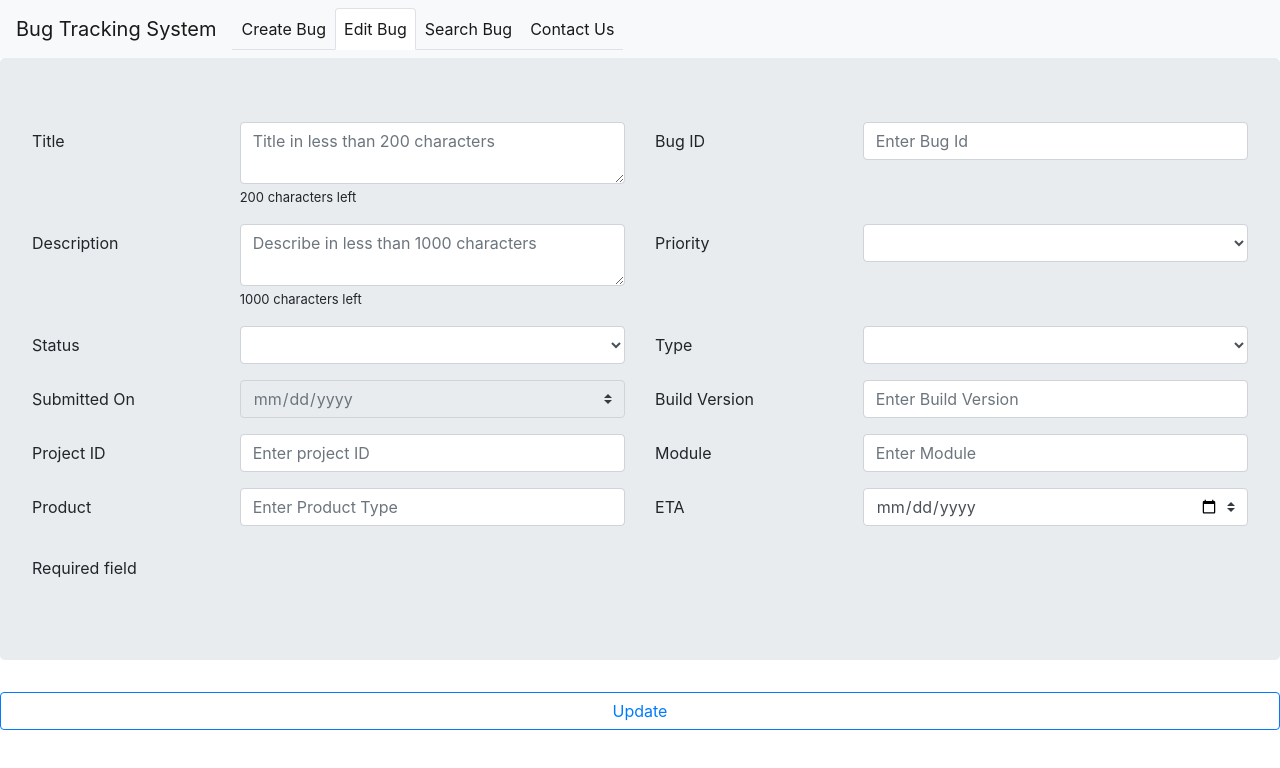
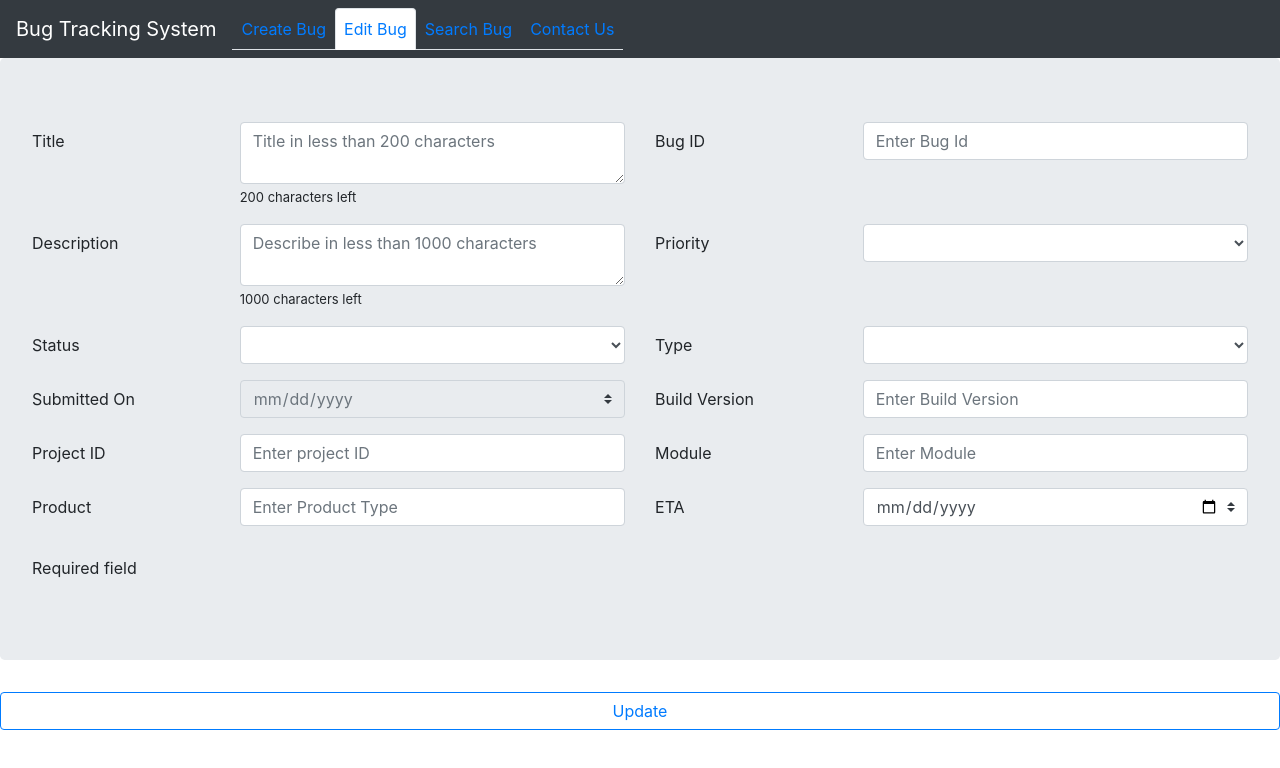
Before and after one commit to ibmmaseeh/BTS-ANGULAR, an Angular app: page /updateBug in a window 1280 px wide. Shown: the top 768 px of the page. Built offline with nearby package versions, Linux system fonts and the light colour scheme.

Commit message:
validations for ETA date in create and update bug

```diff
--- a/src/app/create-bug/create-bug.component.html
+++ b/src/app/create-bug/create-bug.component.html
@@ -21,21 +21,25 @@
 
 
   <form class="jumbotron required" id="createBug">
+
+    <div>
     <div>
       <div class="form-group row">
         <label for="colFormLabelLg" class="col-lg-2 col-form-label control-label">Title</label>
         <div class="col">
-          <textarea type="text" ngtrim="false" minlength="5" maxlength="200" class="form-control" placeholder="Title in less than 200 characters"
-            id="title" [(ngModel)]="bug.title" name="title" required></textarea>
+          <textarea type="text" ngtrim="false" minlength="5" maxlength="200" class="form-control"
+            placeholder="Title in less than 200 characters" id="title" [(ngModel)]="bug.title" name="title"
+            required></textarea>
 
-            <span style="font-size: small;"> {{200-bug.title.length}} characters left</span>
+          <span style="font-size: small;"> {{200-bug.title.length}} characters left</span>
         </div>
 
         <label for="colFormLabelLg" class="col-lg-2 col-form-label control-label">Description</label>
         <div class="col">
-          <textarea  ng-trim="false" maxlength="1000" class="form-control" placeholder="Describe in less than 1000 characters"
-            id="description" [(ngModel)]="bug.description" name="description" required></textarea>
-            <span style="font-size: small;">{{1000 - bug.description.length}} characters left</span>
+          <textarea ng-trim="false" maxlength="1000" class="form-control"
+            placeholder="Describe in less than 1000 characters" id="description" [(ngModel)]="bug.description"
+            name="description" required></textarea>
+          <span style="font-size: small;">{{1000 - bug.description.length}} characters left</span>
         </div>
 
       </div>
@@ -84,7 +88,7 @@
         <label for="colFormLabelLg" class="col-lg-2 col-form-label control-label">Type</label>
         <div class="col">
           <select class="form-control" id="type" [(ngModel)]="bug.type" name="type" required>
-            <option  disabled selected>Select Type</option>
+            <option disabled selected>Select Type</option>
             <option>PROBLEM_REQUEST</option>
             <option>CHANGE_REQUEST</option>
           </select>
@@ -96,7 +100,7 @@
 
         <div class="col">
           <input class="custom-select custom-select-md " type="date" id="submitOnDate" [(ngModel)]="bug.submitOnDate"
-            name="submitOnDate" required >
+            name="submitOnDate" required>
         </div>
 
       </div>
@@ -150,6 +154,7 @@
     <p style="margin-top:30px">
       <span class="required control-label"></span>Required field
     </p>
+    </div>
 
   </form>
 
@@ -163,4 +168,5 @@
 
 
 </body>
+
 </html>
--- a/src/app/create-bug/create-bug.component.ts
+++ b/src/app/create-bug/create-bug.component.ts
@@ -11,9 +11,18 @@ import { Bug } from '../Bug';
 export class CreateBugComponent implements OnInit {
   title: String = 'BugForm';
   bug: Bug = new Bug();
+  todayDate: Date= new Date();
+
 
 
   constructor(private bugService: BugService) { }
+
+  etaCheck(){
+    if(this.bug.etaDate<=this.todayDate.toDateString()){
+      alert('ETA Should not be past date');
+
+    }
+  }
   saveBug() {
     let createBug = (<HTMLInputElement>document.getElementById('createBug'))
     if (!createBug.checkValidity()) {
@@ -26,8 +35,10 @@ export class CreateBugComponent implements OnInit {
       alert("Bug saved...");
     },
       error => {
+        this.etaCheck();
+
         console.log(error);
-        alert(error.statusText);
+        alert('AN error occured, please retry.');
 
       }
     )
--- a/src/app/header/header.component.css
+++ b/src/app/header/header.component.css
@@ -0,0 +1,5 @@
+.navbar-dark .nav-item.active .nav-link,
+.navbar-dark .nav-item .nav-link:active,
+.navbar-dark .nav-item:hover .nav-link {
+    color:#007bff;
+}
--- a/src/app/header/header.component.html
+++ b/src/app/header/header.component.html
@@ -12,7 +12,7 @@
 </head>
 
 <body>
-  <nav class="navbar navbar-expand-lg navbar-light bg-light  ">
+  <nav class="navbar navbar-expand-lg navbar-dark bg-dark"  >
     <a class="navbar-brand" href="../index.html">Bug Tracking System</a>
     <button class="navbar-toggler" type="button" data-toggle="collapse" data-target="#navbarSupportedContent"
       aria-controls="navbarSupportedContent" aria-expanded="false" aria-label="Toggle navigation">
--- a/src/app/update-bug/update-bug.component.html
+++ b/src/app/update-bug/update-bug.component.html
@@ -134,7 +134,7 @@
         <input type="text" class="form-control" placeholder="Enter Product Type " id="product" [(ngModel)]="bug.product"
           name="product" required>
       </div>
-      <label for="colFormLabelLg" class="col-lg-2 col-form-label control-label">ETA</label>
+      <label for="colFormLabelLg" class="col-lg-2 col-form-label control-label"  > ETA</label>
 
       <div class="col-sm-4">
         <input class="custom-select custom-select-md " type="date" id="etaDate" [(ngModel)]="bug.etaDate" name="etaDate"
--- a/src/app/update-bug/update-bug.component.ts
+++ b/src/app/update-bug/update-bug.component.ts
@@ -10,10 +10,17 @@ import { STATUS } from "../STATUS";
 })
 export class UpdateBugComponent implements OnInit {
   //title: String = 'BugForm';
+  todayDate: Date= new Date();
   oldStatus: string;
   bug: Bug = new Bug();
   bugList:any;
   constructor(private bugService: BugService) { }
+  etaCheck(){
+    if(this.bug.etaDate<=this.todayDate.toDateString()){
+      alert('ETA Should not be past date');
+
+    }
+  }
   getBugName() {
     let endpointURL = 'http://localhost:8080/bug/';
     let bugTitle=(<HTMLInputElement>document.getElementById('title')).value;
@@ -87,6 +94,7 @@ else{
       },
 
       error => {
+
         if( this.oldStatus== 'NEW' && updatedBody.status!='ASSIGNED'){
           alert('Status not allowed, NEW bug can only be assigned.');
           return;
@@ -130,6 +138,7 @@ else{
           alert('A CLOSED bug cannot cannot be updated to status of VERIFIED or REOPEN or RETEST or PENDING RETEST, FIXED or OPEN or NEW or ASSIGNED');
           return;
         }
+        this.etaCheck()
 
 
 
```
